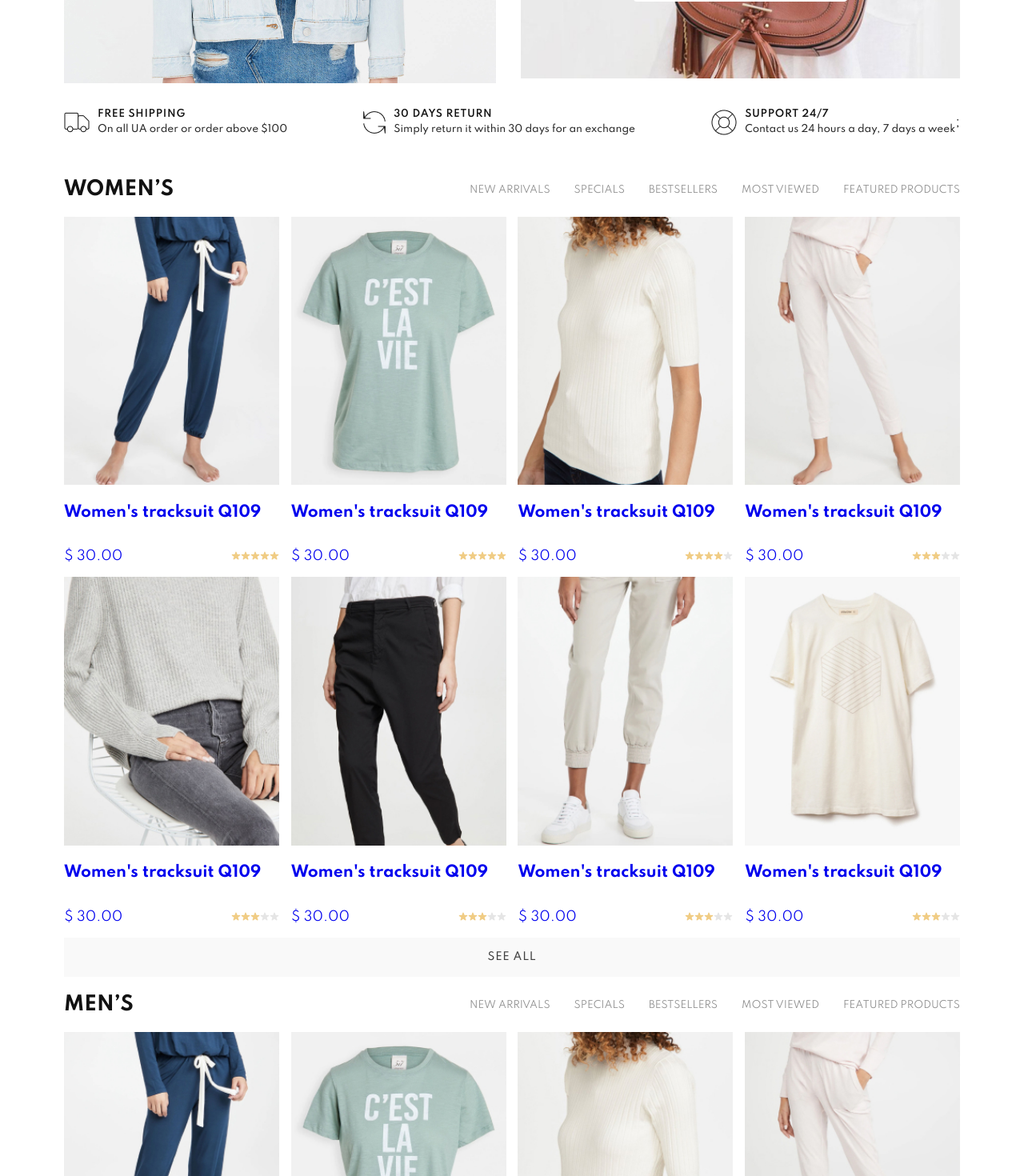
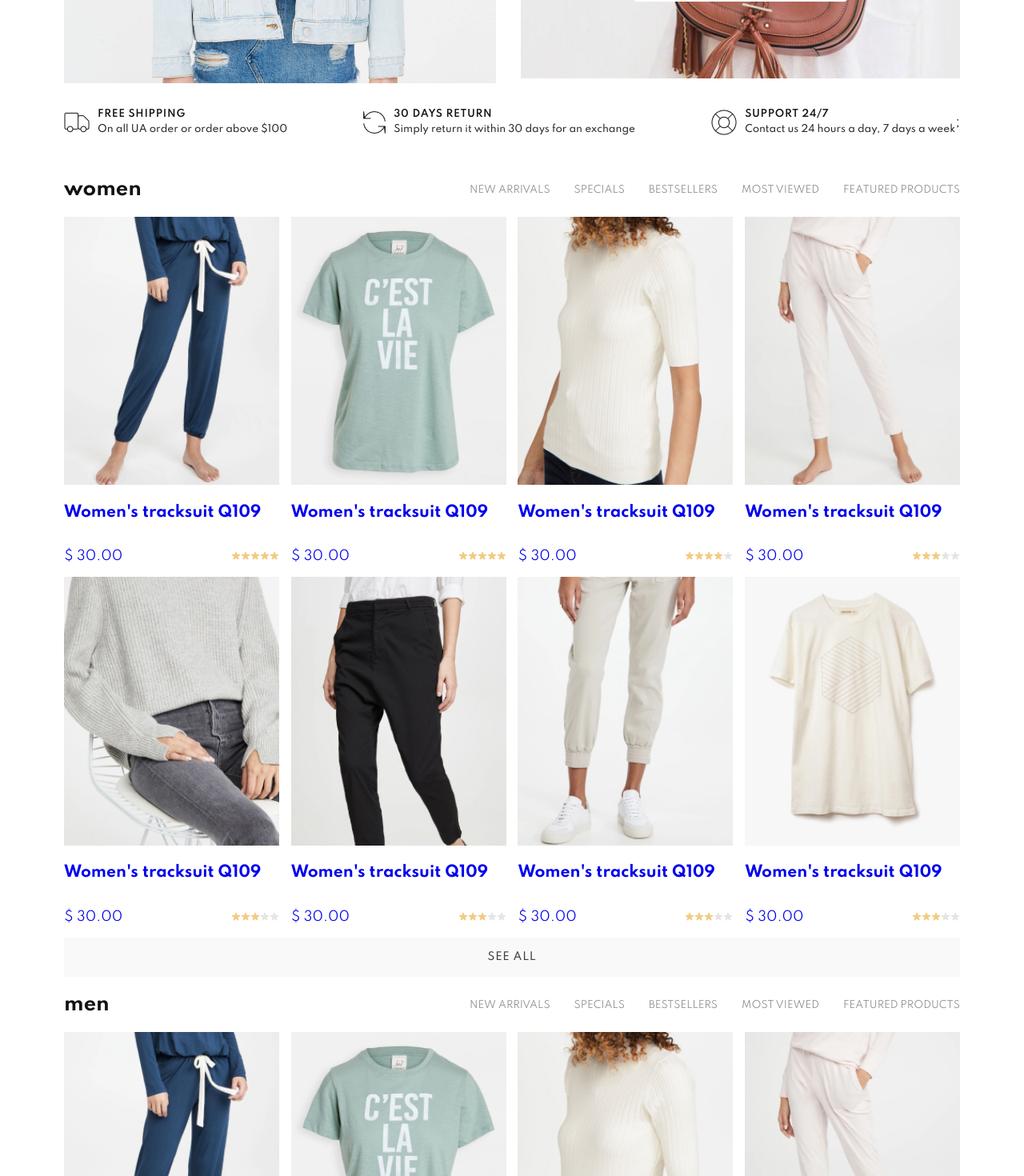
Before and after one commit to killcodings/training-shop, a React (Create React App) app: page / in a window 1280 px wide. Shown: the part 496-1966 px from the top of the page at 80% size. Built offline with nearby package versions, Linux system fonts and the light colour scheme.

Commit message:
add correct link

```diff
--- a/src/components/block2/Block2Component.js
+++ b/src/components/block2/Block2Component.js
@@ -10,6 +10,7 @@ const Block2Component = function (props) {
       data-test-id={`footer-nav-link-${props.name}`}
     >
       <CloseNavComponent name={props.name} />
+
       <CardsWrap products={props.products} />
       <a href="#block2" className="see-all-card">
         SEE ALL
--- a/src/components/block2/cards.js
+++ b/src/components/block2/cards.js
@@ -20,7 +20,7 @@ function Rating(props) {
 function Cards(props) {
   const cards = props.cards;
   const listCards = cards.map((card, index) => (
-    <Link key={index} to={`/${card.href}/${index}`} className="card">
+    <Link key={index} to={`${card.href}/${index}`} className="card">
       <img src={card.imgUrl} alt="img" />
       <h3 className="title">{card.h3}</h3>
       <div className="card-bottom">
--- a/src/components/header/menu.js
+++ b/src/components/header/menu.js
@@ -2,9 +2,9 @@ import React from "react";
 import { Link } from "react-router-dom";
 
 const links = [
-  { href: "/test", text: "About Us" },
-  { href: "/women", text: "Women" },
-  { href: "/men", text: "Men" },
+  { href: "test", text: "About Us" },
+  { href: "women", text: "Women" },
+  { href: "men", text: "Men" },
   { href: "#", text: "Beauty" },
   { href: "#", text: "Accessories" },
   { href: "#", text: "Blog" },
--- a/src/components/mainPage/mainPage.js
+++ b/src/components/mainPage/mainPage.js
@@ -162,8 +162,8 @@ function MainPage() {
     <div className="site">
       <Block1Component />
       <Advantages advantageItem={advantageItem} />
-      <Block2Component name="WOMEN’S" products={cards} />
-      <Block2Component name="MEN’S" products={cards2} />
+      <Block2Component name="women" products={cards} />
+      <Block2Component name="men" products={cards2} />
       <div className="container block3">
         <NewsComponent items={items} />
         <NewsComponent items={items2} />
```
